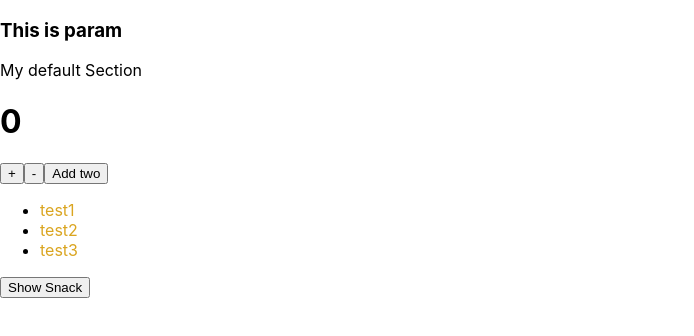
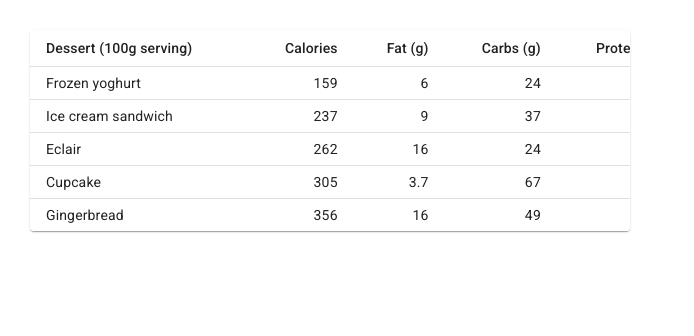
Before and after one commit to jacekcielecki/LearningAppWeb, a React (Create React App) app: page /test in a window 1280 px wide. Shown: the top 336 px of the page, without its empty margins (0-694 px from the left). Built offline with nearby package versions, Linux system fonts and the light colour scheme.

Commit message:
Update Home Page add categories fetching

```diff
--- a/src/App.css
+++ b/src/App.css
@@ -1,3 +1,7 @@
+* {
+  font-family: "Roboto";
+}
+
 .Home {
   text-align: center;
 }
@@ -29,3 +33,17 @@
 .gold {
   color: goldenrod;
 }
+
+.container {
+  display: flex;
+  justify-content: center;
+  align-items: center;
+}
+
+.content {
+  max-width: 600px;
+  margin-top: 10px;
+  margin-left: 10px;
+  margin-right: 10px;
+  padding: 20px;
+}
--- a/src/App.tsx
+++ b/src/App.tsx
@@ -3,7 +3,7 @@
 import { Home } from './Pages/Home';
 import Login from './Pages/Login';
 import CreateAccount from './Pages/CreateAccount';
-import Test from './Test';
+import Test from './Pages/Test';
 import { Snackbar } from '@mui/material';
 import { Welcome } from './Pages/Welcome';
 
--- /dev/null
+++ b/src/Components/Table.tsx
@@ -0,0 +1,60 @@
+import * as React from 'react';
+import Table from '@mui/material/Table';
+import TableBody from '@mui/material/TableBody';
+import TableCell from '@mui/material/TableCell';
+import TableContainer from '@mui/material/TableContainer';
+import TableHead from '@mui/material/TableHead';
+import TableRow from '@mui/material/TableRow';
+import Paper from '@mui/material/Paper';
+
+function createData(
+  name: string,
+  calories: number,
+  fat: number,
+  carbs: number,
+  protein: number,
+) {
+  return { name, calories, fat, carbs, protein };
+}
+
+const rows = [
+  createData('Frozen yoghurt', 159, 6.0, 24, 4.0),
+  createData('Ice cream sandwich', 237, 9.0, 37, 4.3),
+  createData('Eclair', 262, 16.0, 24, 6.0),
+  createData('Cupcake', 305, 3.7, 67, 4.3),
+  createData('Gingerbread', 356, 16.0, 49, 3.9),
+];
+
+export default function DenseTable() {
+  return (
+    <TableContainer component={Paper} >
+      <Table sx={{ minWidth: 650 }} size="small" aria-label="a dense table">
+        <TableHead>
+          <TableRow>
+            <TableCell>Dessert (100g serving)</TableCell>
+            <TableCell align="right">Calories</TableCell>
+            <TableCell align="right">Fat&nbsp;(g)</TableCell>
+            <TableCell align="right">Carbs&nbsp;(g)</TableCell>
+            <TableCell align="right">Protein&nbsp;(g)</TableCell>
+          </TableRow>
+        </TableHead>
+        <TableBody>
+          {rows.map((row) => (
+            <TableRow
+              key={row.name}
+              sx={{ '&:last-child td, &:last-child th': { border: 0 } }}
+            >
+              <TableCell component="th" scope="row">
+                {row.name}
+              </TableCell>
+              <TableCell align="right">{row.calories}</TableCell>
+              <TableCell align="right">{row.fat}</TableCell>
+              <TableCell align="right">{row.carbs}</TableCell>
+              <TableCell align="right">{row.protein}</TableCell>
+            </TableRow>
+          ))}
+        </TableBody>
+      </Table>
+    </TableContainer>
+  );
+}
--- /dev/null
+++ b/src/Models/CategoryDto.ts
@@ -0,0 +1,24 @@
+export class CategoryDto {
+    id: number;
+    name: string;
+    description: string;
+    iconUrl: string | null;
+    questionsPerLesson: number;
+    lessonsPerLevel: number;
+
+    constructor(
+      id: number,
+      name: string,
+      description: string,
+      iconUrl: string | null,
+      questionsPerLesson: number,
+      lessonsPerLevel: number,
+    ) {
+      this.id = id;
+      this.name = name;
+      this.description = description;
+      this.iconUrl = iconUrl;
+      this.questionsPerLesson = questionsPerLesson;
+      this.lessonsPerLevel = lessonsPerLevel;
+    }
+  }
--- a/src/Pages/Home.tsx
+++ b/src/Pages/Home.tsx
@@ -1,7 +1,42 @@
+import { CategoryDto } from '../Models/CategoryDto'
+import { useEffect, useState } from 'react';
+
 export const Home = () => {
+    const [categories, setCategories] = useState<CategoryDto[] | null>(null);
+
+    useEffect(() => {
+        try {
+            fetch('https://localhost:7280/api/Category')
+                .then(response => response.json())
+                .then((data: CategoryDto[]) => {
+                    const parsedData = data.map(item => new CategoryDto(
+                        item.id,
+                        item.name,
+                        item.description,
+                        item.iconUrl,
+                        item.questionsPerLesson,
+                        item.lessonsPerLevel,
+                    ));
+                    setCategories(parsedData);
+                });
+            } catch (error) {
+                console.error(error);
+            }
+    }, []);
+
     return (
         <div className='Home'>
             <h3>Home</h3>
+            {<ul>
+                {categories?.map((category: CategoryDto) => (
+                    <li key={category.id}>
+                        <p>{category.id}</p>
+                        <p>{category.name}</p>
+                        <p>{category.description}</p>
+                        <p>{category.iconUrl}</p>
+                    </li>
+                ))}
+            </ul>}
         </div>
      );
 }
--- a/src/Test.tsx
+++ b/src/Pages/Test.tsx
@@ -1,9 +1,10 @@
-import { Counter } from "./Components/Counter";
-import Heading from "./Components/Heading";
-import { Section } from "./Components/Section";
-import { List } from "./Components/List";
+import { Counter } from "../Components/Counter";
+import Heading from "../Components/Heading";
+import { Section } from "../Components/Section";
+import { List } from "../Components/List";
 import { Snackbar } from '@mui/material';
 import { useState } from "react";
+import DenseTable from "../Components/Table";
 
 const Test = () => {
     const [isSnackbarOpen, setIsSnackbarOpen] = useState<boolean>(false);
@@ -14,7 +15,12 @@
 
     return (
         <>
-            <Heading title="This is param" />
+            <div className="content">
+                <div className="container">
+                    <DenseTable />
+                </div>
+            </div>
+            {/* <Heading title="This is param" />
             <Section>This is some children</Section>
             <Counter></Counter>
             <List items={["test1", "test2", "test3"]} render={(item: string) => (<span className="gold">{item}</span>)}></List>
@@ -25,7 +31,7 @@
             autoHideDuration={6000}
             onClose={handleCloseSnackbar}
             message="This is a Snackbar message"
-            />
+            /> */}
 
         </>
     );
--- a/src/Pages/Welcome.tsx
+++ b/src/Pages/Welcome.tsx
@@ -1,4 +1,4 @@
-import image from '../images/landing-page-img.jpg';
+import image from '../Images/landing-page-img.jpg';
 import { Link } from "react-router-dom";
 
 export const Welcome = () => {
```
Also changed, not shown: src/Models/LoginDto.ts (renamed from src/Dto/LoginDto.ts).
